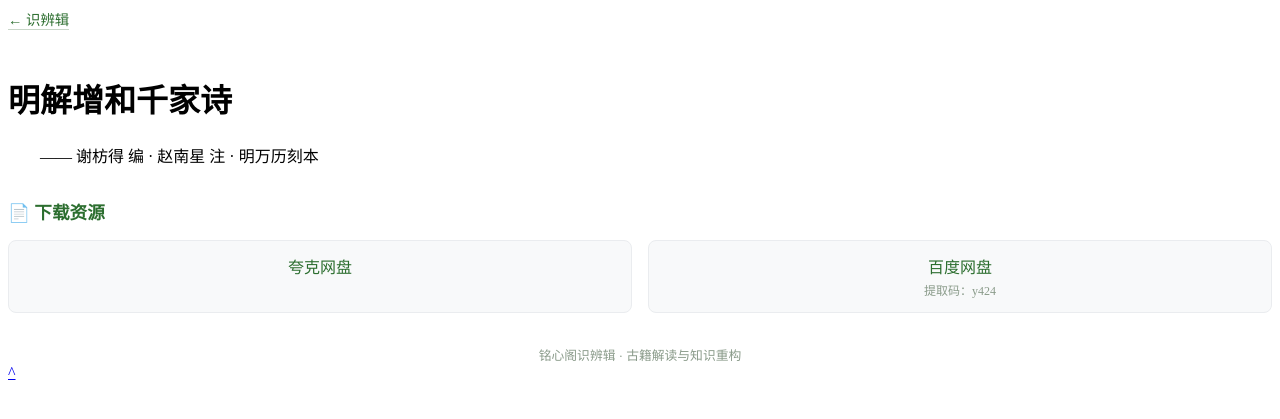
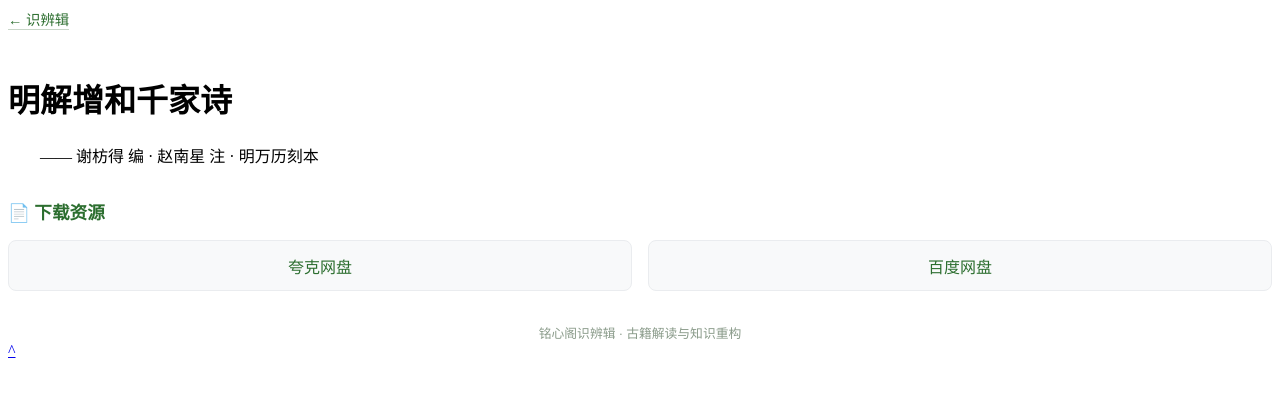
Before and after one commit to chixiao994/chixiao994.github.io, a Jekyll site: the page shibianji/interpretations/童蒙/千家诗/index.html, which Jekyll copies as it is, in a window 1280 px wide. Shown: the top 419 px of the page. Built offline with Jekyll 4.4.1, drawn with Linux system fonts in a browser that asks for light colours.

Commit message:
Update index.html

```diff
--- a/shibianji/interpretations/童蒙/千家诗/index.html
+++ b/shibianji/interpretations/童蒙/千家诗/index.html
@@ -84,7 +84,7 @@
             </a>
             <a href="https://pan.baidu.com/s/148Qoyrghk8kjqaYm8goS4g?pwd=y424" target="_blank" rel="noopener noreferrer">
                  百度网盘
-                <span class="note">提取码：y424</span>
+
             </a>
         </div>
     </div>
```
